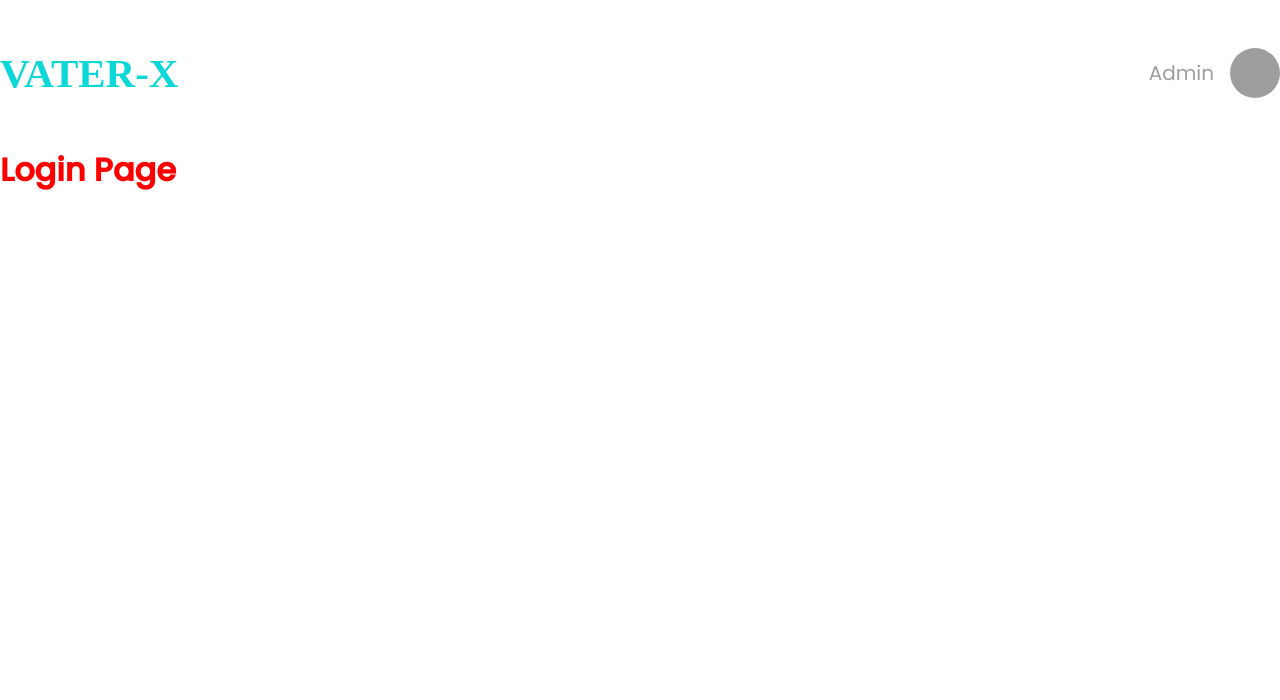
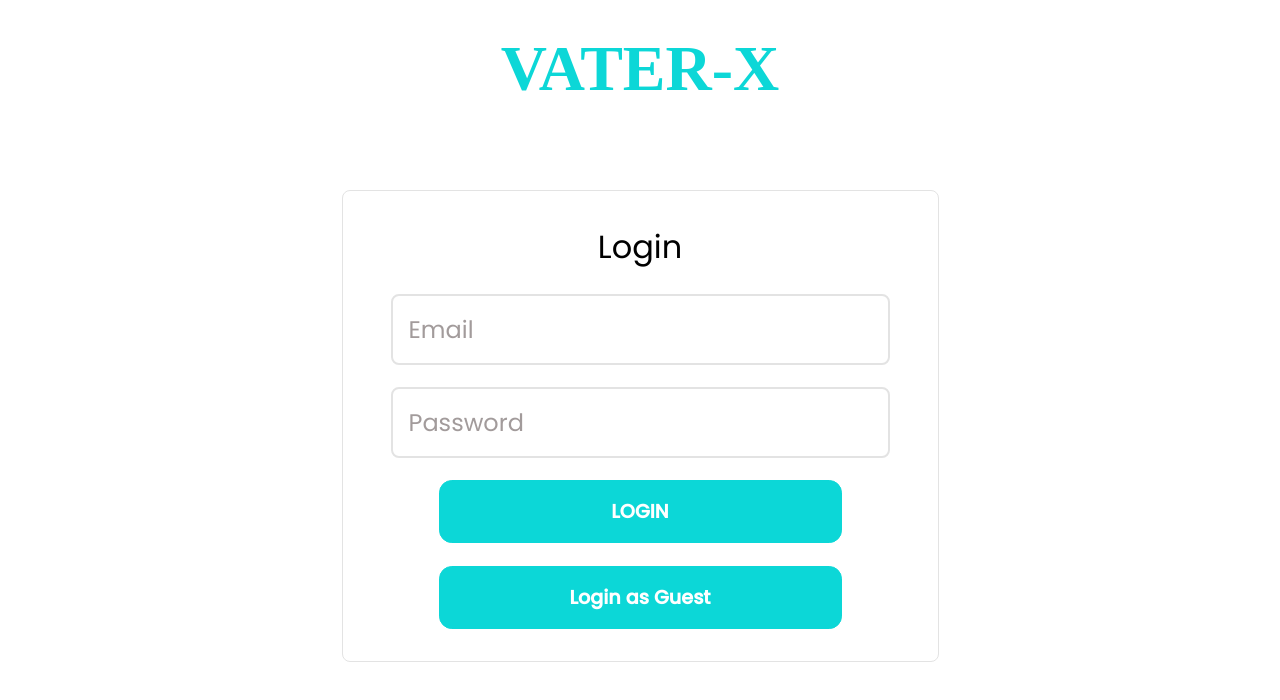
Before and after one commit to pranita09/vater-x, a React (Create React App) app: page / in a window 1280 px wide. Shown: the top 700 px of the page. Built offline with nearby package versions, Linux system fonts and the light colour scheme; grey boxes are pictures that could not be loaded.

Commit message:
style: login page

```diff
--- a/src/pages/Login/Login.jsx
+++ b/src/pages/Login/Login.jsx
@@ -1,11 +1,18 @@
-import { Header } from "../../components";
 import styles from "./login.module.css";
 
 export const Login = () => {
   return (
-    <div>
-      <Header />
-      <h1 className={styles.header}>Login Page</h1>
+    <div className={styles[`container`]}>
+      <h1 className={styles.header}>VATER-X</h1>
+      <div className={styles[`login-container`]}>
+        <main className={styles.main}>
+        <label className={styles.label}>Login</label>
+        <input className={styles.input} placeholder="Email"></input>
+        <input className={styles.input} type="password" placeholder="Password"></input>
+        <button className={styles.button}>LOGIN</button>
+        <button className={styles.button}>Login as Guest</button>
+        </main>
+      </div>
     </div>
   );
 };
--- a/src/pages/Login/login.module.css
+++ b/src/pages/Login/login.module.css
@@ -1,3 +1,58 @@
+.container {
+  text-align: center;
+}
 .header {
-  color: red;
+  color: #0CD7D7;
+  font-family: Teko;
+  font-size: 4rem;
+  margin-bottom: 0;
+  margin-top: 2rem;
 }
+.login-container {
+  width: 100%;
+  height: 80vh;
+  display: flex;
+  place-content: center;
+  place-items: center;
+}
+.main{
+  padding: 2rem 3rem;
+  display: grid;
+  gap: 1.4rem;
+  width: fit-content;
+  justify-content: center;
+  border-radius: 0.5rem;
+  border: 1px solid #E3E3E3;
+}
+.input {
+  border-radius: 0.5rem;
+  border: 2px solid #E3E3E3;
+  padding: 1rem;
+  font-size: 1.5rem;
+}
+.input::placeholder {
+  color: #A29B9B;
+  font-size: 1.5rem;
+  font-style: normal;
+  font-weight: 400;
+  line-height: normal;
+}
+.label {
+  color: #000;
+  font-family: Poppins;
+  font-size: 2rem;
+  font-style: normal;
+  font-weight: 400;
+}
+.button {
+  color: #FFF;
+  font-size: 1.2rem;
+  font-style: normal;
+  font-weight: 700;
+  background: #0CD7D7;
+  padding: 1rem 3rem;
+  border: 1px solid #0CD7D7;
+  border-radius: 0.8rem;
+  cursor: pointer;
+  margin: 0 3rem;
+}
```
